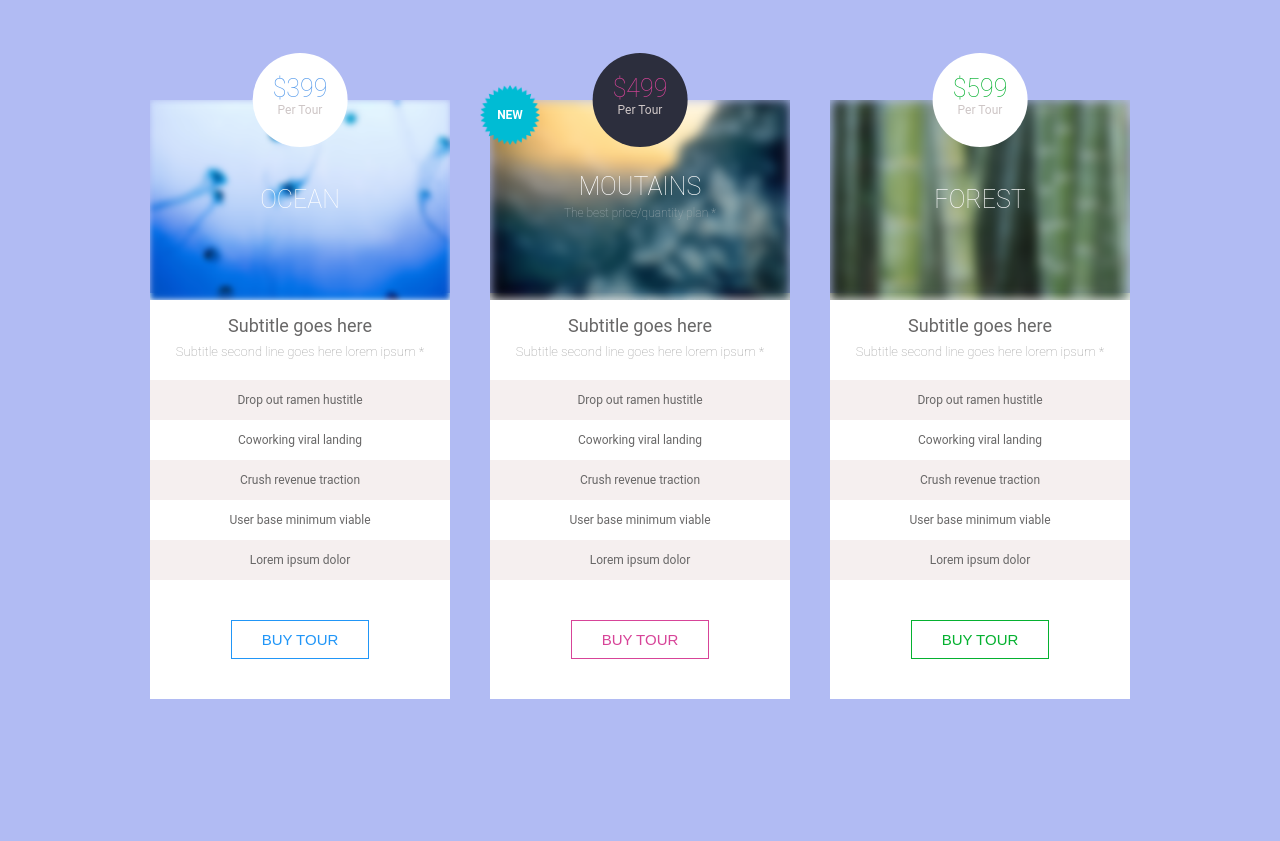
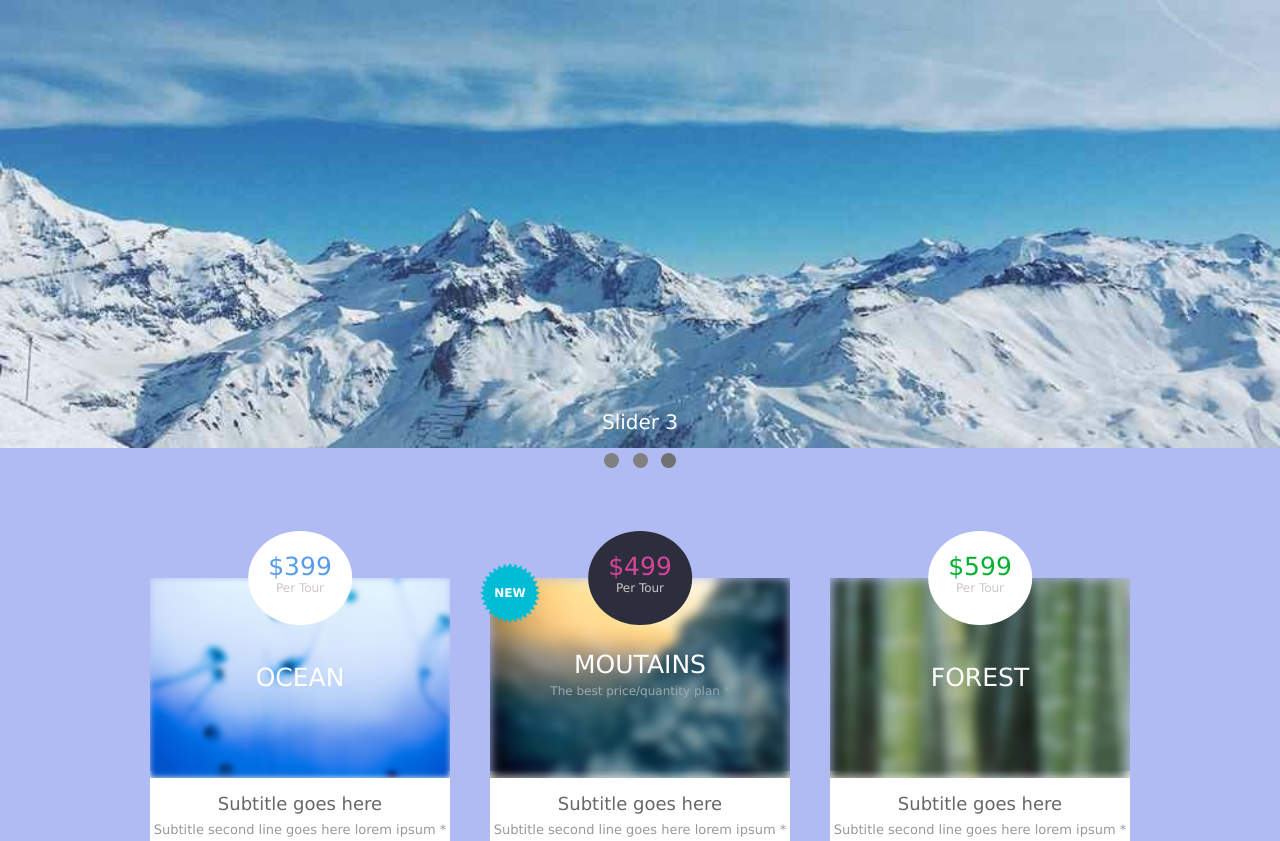
Before and after one commit to toanmu10/PriceTable, a plain HTML site: page index.html in a window 1280 px wide. Shown: the top 841 px of the page. Before the commit the page ends 800 px from the top, so only its background shows below. Drawn offline with Linux system fonts and the light colour scheme.

Commit message:
udpate slide

```diff
--- a/assets/css/style.css
+++ b/assets/css/style.css
@@ -1,89 +1,171 @@
-html{
+html {
     font-size: 62.5%;
     line-height: 1.6rem;
-    font-family: 'Roboto' , sans-serif;
+    font-family: 'Roboto', sans-serif;
     box-sizing: border-box;
 }
+
 * {
     padding: 0;
     margin: 0;
     box-sizing: border-box;
 }
 
-*:after, *:before{
+
+/* *:after,
+*:before {
     content: "";
     position: absolute;
-}
- body{
-     background-color: rgb(177, 187, 243);
- }
+} */
 
-ul{
-    list-style-type:none;
+body {
+    background-color: rgb(177, 187, 243);
 }
 
-.container{
+ul {
+    list-style-type: none;
+}
 
+.slidershow-container {
+    max-width: 100%;
+    position: relative;
+    margin: auto;
 }
-.list-box{
+
+.text {
+    position: absolute;
+    text-align: center;
+    font-size: 20px;
+    color: white;
+    bottom: 8px;
+    padding: 10px 10px;
+    width: 100%;
+}
+
+.dot {
+    height: 15px;
+    width: 15px;
+    border-radius: 50%;
+    display: inline-block;
+    transition: background-color .6s ease;
+    background-color: gray;
+    margin: 5px 5px;
+}
+
+.active {
+    background-color: #717171;
+}
+
+
+/* Fading animation */
+
+.fade {
+    -webkit-animation-name: fade;
+    -webkit-animation-duration: 1.5s;
+    animation-name: fade;
+    animation-duration: 1.5s;
+}
+
+@-webkit-keyframes fade {
+    from {
+        opacity: .4
+    }
+    to {
+        opacity: 1
+    }
+}
+
+@keyframes fade {
+    from {
+        opacity: .4
+    }
+    to {
+        opacity: 1
+    }
+}
+
+* {
+    box-sizing: border-box;
+}
+
+body {
+    font-family: Verdana, sans-serif;
+}
+
+.mySlides {
+    display: none;
+}
+
+img {
+    vertical-align: middle;
+}
+
+.list-box {
     display: flex;
     justify-content: center;
     margin-top: 100px;
     flex-wrap: wrap;
 }
-.box{
+
+.box {
     width: 300px;
     margin: 0 20px 10px 20px;
 }
 
+
 /* Phần head của 1 box */
 
-.box:nth-child(1){
+.box:not(:last-child) {
     margin-bottom: 100px;
 }
 
-.box:nth-child(2){
-    margin-bottom: 100px;
-}
-.box:nth-child(2) .price{
+.box:nth-child(2) .price {
     background-color: rgb(44, 46, 61);
 }
-.box:nth-child(2) .price h4{
+
+.box:nth-child(2) .price h4 {
     color: rgb(215, 68, 152);
 }
-.box:nth-child(3) .price h4{
-    color : rgb(5, 177, 48);
+
+.box:nth-child(3) .price h4 {
+    color: rgb(5, 177, 48);
 }
-.head{
+
+.head {
     position: relative;
     width: 100%;
 }
-.head img{
+
+.head img {
     vertical-align: middle;
     width: 100%;
 }
-.head .name{
+
+.head .name {
     position: absolute;
     z-index: 99;
     top: 50%;
     transform: translateY(-50%);
     width: 100%;
 }
-.head .name h3{
+
+.head .name h3 {
     text-align: center;
-    font-size : 25px;
+    font-size: 25px;
     color: white;
     font-weight: 200;
 }
-.head .name p{
+
+.head .name p {
     color: rgb(156, 170, 175);
     font-size: 12px;
     margin-bottom: 0;
     text-align: center;
-    margin-top:10px;font-weight: 200;
+    margin-top: 10px;
+    font-weight: 200;
+}
 
-}
-.price{
+.price {
     position: absolute;
     z-index: 1;
     background-color: #fff;
@@ -94,29 +176,32 @@ ul{
     text-align: center;
     padding: 28px 20px;
 }
-.price h4{
+
+.price h4 {
     color: rgb(88, 156, 235);
     font-size: 25px;
     font-weight: 200;
     margin-block-start: 0;
     margin-block-end: 5px;
 }
-.price span{
+
+.price span {
     font-size: 12px;
     color: rgb(206, 198, 198);
 }
 
+.img-new {
+    position: absolute;
+    top: -15px;
+    left: -10px
+}
 
-.img-new{
-    position:absolute;
-    top: -15px;
-    left : -10px
-}
-.img-new img{
+.img-new img {
     width: 60px;
     height: 60px;
 }
-.img-new p{
+
+.img-new p {
     position: absolute;
     width: 100%;
     color: white;
@@ -126,84 +211,88 @@ ul{
     font-weight: 600;
     top: 50%;
     transform: translateY(-50%);
-
 }
 
+
 /* Phần content của box */
-.content{
-    background-color:white;
-    margin-top:-22px;
+
+.content {
+    background-color: white;
+    margin-top: -22px;
     text-align: center;
 }
 
-.content .title{
+.content .title {
     text-align: center;
     margin-top: 15px;
 }
-.title h4{
-    font-size:18px;
-    padding-top:25px;
+
+.title h4 {
+    font-size: 18px;
+    padding-top: 25px;
     font-weight: 400;
     color: rgb(104, 103, 103);
 }
 
-.title p{
-    font-size:13px;
+.title p {
+    font-size: 13px;
     font-weight: 200;
-    margin-top: 10px ;
+    margin-top: 10px;
     color: rgb(153, 153, 153);
 }
 
-.content ul{
+.content ul {
     margin-top: 20px;
 }
 
-.content ul li{
+.content ul li {
     padding: 12px 0;
     text-align: center;
     font-size: 12px;
-    color : rgb(104, 103, 103);
+    color: rgb(104, 103, 103);
+}
 
+.content ul li:nth-child(odd) {
+    background-color: rgb(245, 239, 239);
+}
 
-}
-.content ul li:nth-child(odd){
-    background-color:rgb(245, 239, 239);
-}
 .content .btnBuy {
-    font-size:15px;
-    margin: 40px 0 ;
-    outline:0;
+    font-size: 15px;
+    margin: 40px 0;
+    outline: 0;
     padding: 10px 30px;
     background-color: #fff;
 }
 
-.btn-1{
+.btn-1 {
     border: 1px solid rgb(33, 150, 247);
     color: rgb(33, 150, 247);
 }
-.btn-2{
+
+.btn-2 {
     border: 1px solid rgb(215, 68, 152);
     color: rgb(215, 68, 152);
 }
 
-.btn-3{
+.btn-3 {
     border: 1px solid rgb(5, 177, 48);
     color: rgb(5, 177, 48);
 }
 
-
-.content .btn-1:hover{
+.content .btn-1:hover {
     background-color: rgb(33, 150, 247);
     color: #fff;
     cursor: pointer;
 }
-.content .btn-2:hover{
+
+.content .btn-2:hover {
     background-color: rgb(215, 68, 152);
     color: #fff;
     cursor: pointer;
 }
-.content .btn-3:hover{
-    background-color:  rgb(5, 177, 48);
+
+.content .btn-3:hover {
+    background-color: rgb(5, 177, 48);
     color: #fff;
     cursor: pointer;
 }
--- /dev/null
+++ b/assets/js/index.js
@@ -0,0 +1,22 @@
+var i;
+var slideIndex = 0;
+showSlider();
+
+function showSlider() {
+    var slides = document.getElementsByClassName('mySlides');
+    var dots = document.getElementsByClassName('dot');
+    for (i = 0; i < slides.length; i++) {
+        slides[i].style.display = 'none';
+    }
+    slideIndex++;
+    if (slideIndex > slides.length) {
+        slideIndex = 1;
+    }
+    for (i = 0; i < dots.length; i++) {
+        dots[i].className = dots[i].className.replace('active', '');
+    }
+
+    slides[slideIndex - 1].style.display = 'block';
+    dots[slideIndex - 1].className += ' active';
+    setTimeout(showSlider, 2000);
+}
--- a/index.html
+++ b/index.html
@@ -1,5 +1,6 @@
 <!DOCTYPE html>
 <html lang="en">
+
 <head>
     <meta charset="UTF-8">
     <meta http-equiv="X-UA-Compatible" content="IE=edge">
@@ -7,7 +8,29 @@
     <title>Bai 1</title>
     <link rel="stylesheet" href="./assets/css/style.css">
 </head>
+
 <body>
+    <div class="header">
+        <div class="slidershow-container">
+            <div class="mySlides fade">
+                <img src="../PriceTable/assets/img/slide1.jpg " style="width:100%">
+                <div class="text">Slider 1</div>
+            </div>
+            <div class="mySlides fade">
+                <img src="../PriceTable/assets/img/slide2.jpg" style="width:100%">
+                <div class="text">Slider 2</div>
+            </div>
+            <div class="mySlides fade">
+                <img src="../PriceTable/assets/img/slide3.jpg" style="width:100%">
+                <div class="text">Slider 3</div>
+            </div>
+        </div>
+        <div style="text-align:center">
+            <span class="dot"></span>
+            <span class="dot"></span>
+            <span class="dot"></span>
+        </div>
+    </div>
     <div class="container">
         <div class="list-box">
             <div class="box">
@@ -48,7 +71,7 @@
                         <p>The best price/quantity plan *</p>
                     </div>
                     <div class="img-new">
-                        <img src ="./assets/img/newmark.png">
+                        <img src="./assets/img/newmark.png">
                         <p>New</p>
                     </div>
                 </div>
@@ -64,7 +87,7 @@
                         <li>User base minimum viable</li>
                         <li>Lorem ipsum dolor</li>
                     </ul>
-                        <button class="btnBuy btn-2">BUY TOUR</button>
+                    <button class="btnBuy btn-2">BUY TOUR</button>
                 </div>
             </div>
             <div class="box">
@@ -90,10 +113,12 @@
                         <li>User base minimum viable</li>
                         <li>Lorem ipsum dolor</li>
                     </ul>
-                        <button class="btnBuy btn-3">BUY TOUR</button>
+                    <button class="btnBuy btn-3">BUY TOUR</button>
                 </div>
             </div>
         </div>
     </div>
+    <script src="./assets/js/index.js"></script>
 </body>
+
 </html>
```
Also changed, not shown: assets/img/slide1.jpg (added), assets/img/slide2.jpg (added), assets/img/slide3.jpg (added).
